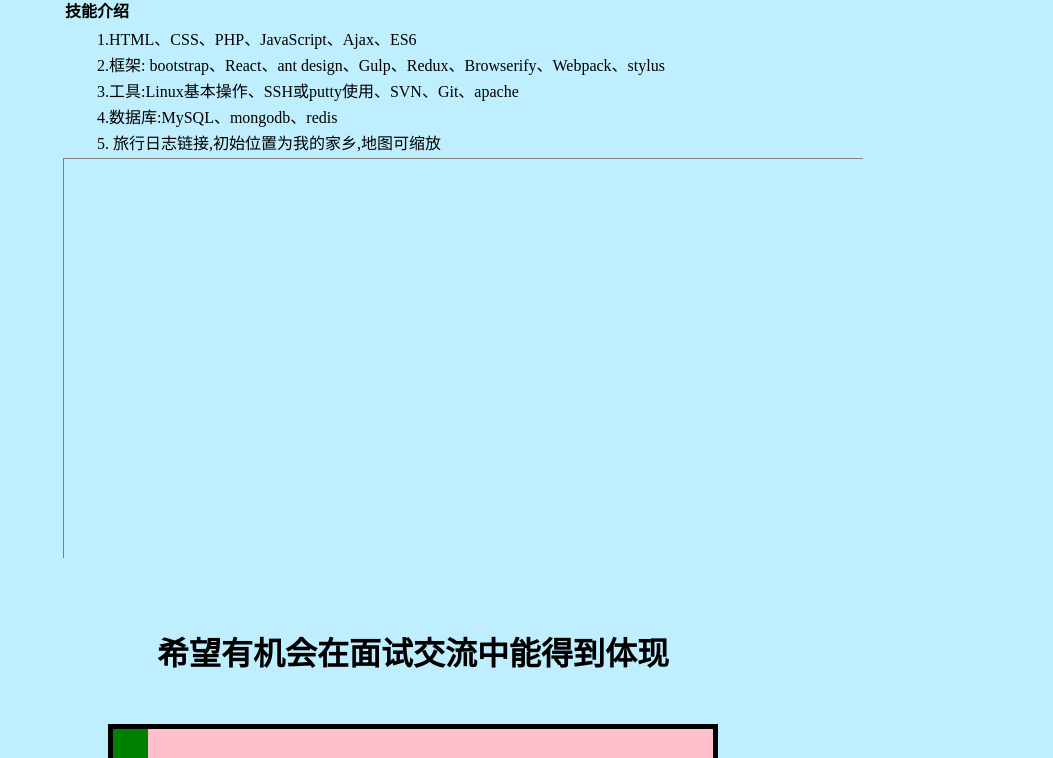
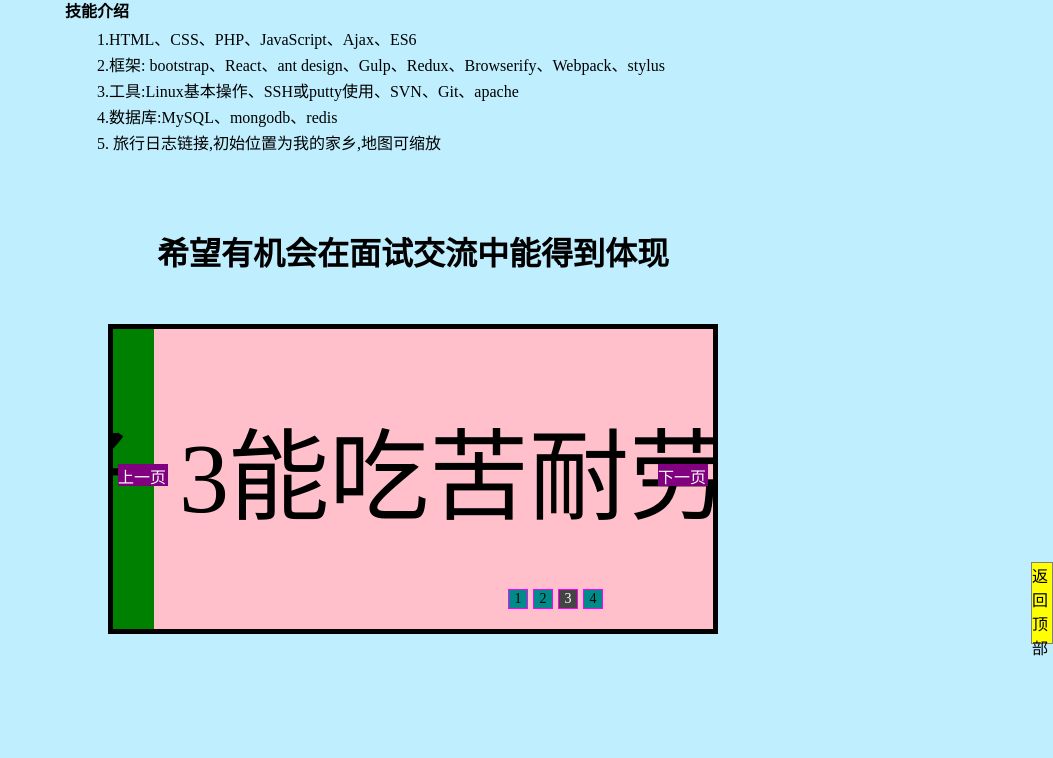
Before and after one commit to nihaoweilaixiaoyi/nihaoweilaixiaoyi.github.io, a plain HTML site: page index.html in a window 1280 px wide. Shown: the part 457-1215 px from the top of the page, without its empty margins (227-1280 px from the left). Drawn offline with Linux system fonts and the light colour scheme; a script that the page names is missing.

Commit message:
Update index.html

```diff
--- a/index.html
+++ b/index.html
@@ -135,8 +135,7 @@
 					</td>
 				</tr>
 			</table>
-			<iframe src="file.html" width="800px" height="400px" align="center">
-			</iframe>
+
 		</div>
 		<div id='titleh'>
 			<h1>希望有机会在面试交流中能得到体现</h1>
```
